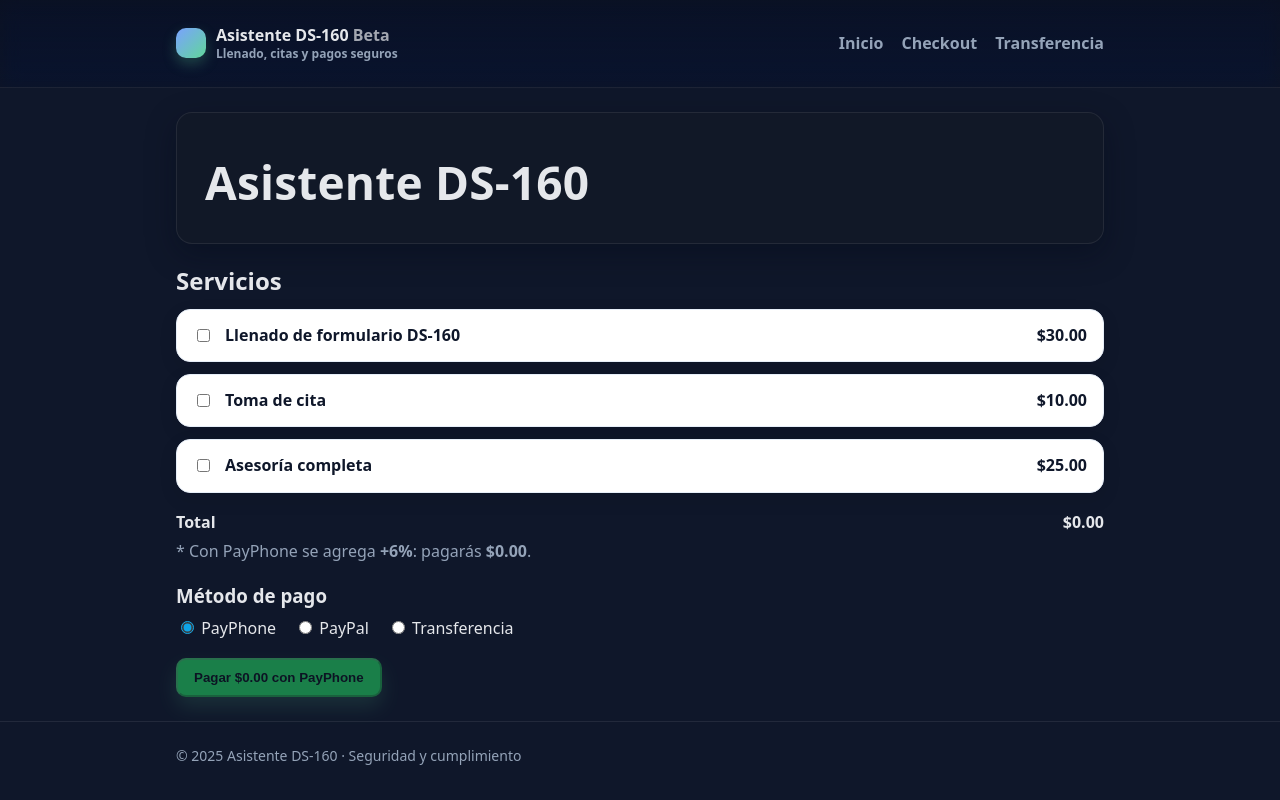
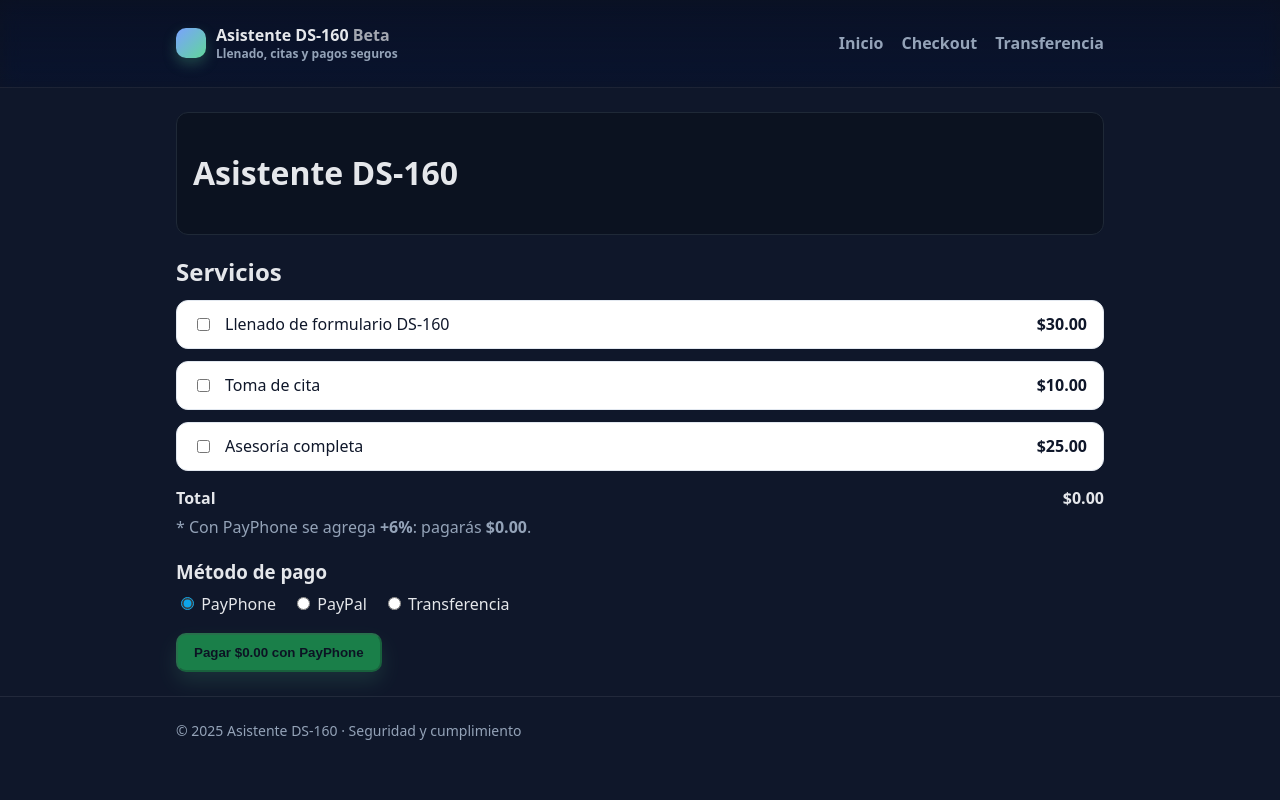
Before and after one commit to robertotitus86/ds160-app, a Next.js app: page /checkout in a window 1280 px wide. Built offline with nearby package versions, Linux system fonts and the light colour scheme; no server answers.

Commit message:
Update page.jsx

```diff
--- a/src/app/checkout/page.jsx
+++ b/src/app/checkout/page.jsx
@@ -1,14 +1,21 @@
 "use client";
 
 import { useMemo, useState } from "react";
-import PayPalButton from "./PayPalButton";
 import Link from "next/link";
+// Si tienes PayPal activo, descomenta la siguiente línea y asegúrate de tener el componente:
+// import PayPalButton from "./PayPalButton";
 
 const SERVICES = [
   { id: "fill",  name: "Llenado de formulario DS-160", price: 30 },
   { id: "appt",  name: "Toma de cita",                   price: 10 },
   { id: "full",  name: "Asesoría completa",              price: 25 },
 ];
+
+// Lee tu endpoint y si el frontend debe sumar +6%
+const PAYPHONE_ENDPOINT =
+  process.env.NEXT_PUBLIC_PAYPHONE_ENDPOINT || "/api/payphone/link";
+const ADD_6PCT =
+  String(process.env.NEXT_PUBLIC_PAYPHONE_ADD_6PCT || "true") === "true";
 
 export default function CheckoutDS160() {
   const [selected, setSelected] = useState([]);
@@ -18,41 +25,61 @@
     () => selected.reduce((acc, id) => acc + (SERVICES.find(x => x.id === id)?.price || 0), 0),
     [selected]
   );
-  const total = useMemo(() => (method === "payphone" ? +(subtotal * 1.06).toFixed(2) : subtotal), [subtotal, method]);
+
+  const totalUi = useMemo(
+    () => ADD_6PCT && method === "payphone" ? +(subtotal * 1.06).toFixed(2) : subtotal,
+    [subtotal, method]
+  );
 
   const toggle = (id) =>
-    setSelected(p => p.includes(id) ? p.filter(x => x !== id) : [...p, id]);
+    setSelected(prev => prev.includes(id) ? prev.filter(x => x !== id) : [...prev, id]);
 
+  // ADAPTA los nombres del body y de la respuesta a TU API si difieren
   const payWithPayPhone = async () => {
     if (subtotal <= 0) return alert("Selecciona al menos un servicio.");
-    const r = await fetch("/api/payphone/link", {
-      method: "POST", headers: { "Content-Type": "application/json" },
-      body: JSON.stringify({ baseAmountUsd: subtotal }),
+
+    const montoAEnviar = ADD_6PCT ? totalUi : subtotal; // evita doble +6% si tu backend ya lo hace
+    const body = {
+      // ⬇️ CAMBIA el nombre del campo al que espera tu backend:
+      baseAmountUsd: montoAEnviar
+      // p.ej. usa "amountUsd" o "total" si así lo definiste en tu API
+    };
+
+    const r = await fetch(PAYPHONE_ENDPOINT, {
+      method: "POST",
+      headers: { "Content-Type": "application/json" },
+      body: JSON.stringify(body),
     });
-    const data = await r.json();
-    if (data?.link) window.location.href = data.link;
+
+    let data;
+    try { data = await r.json(); } catch { data = null; }
+
+    // ⬇️ CAMBIA la propiedad que retorna tu backend con el link de pago:
+    const link = data?.paymentUrl || data?.link || data?.url;
+
+    if (link) window.location.href = link;
     else alert(data?.error || "No se pudo crear el Link PayPhone");
   };
 
   return (
-    <>
-      <div className="panel hero" style={{marginBottom:16}}>
-        <h1 className="h1" style={{marginBottom:0}}>Asistente DS-160</h1>
+    <div>
+      <div className="card" style={{marginBottom:16}}>
+        <h1 className="text-3xl" style={{fontWeight:900}}>Asistente DS-160</h1>
       </div>
 
       {/* Servicios */}
-      <section className="section">
+      <section style={{marginBottom:16}}>
         <h2 style={{fontWeight:900, marginBottom:10}}>Servicios</h2>
         <div style={{display:"grid", gap:12}}>
           {SERVICES.map(s => {
             const checked = selected.includes(s.id);
             return (
-              <label key={s.id} className="card item">
-                <span className="left">
+              <label key={s.id} className="item-card">
+                <span style={{display:"flex", alignItems:"center", gap:12}}>
                   <input type="checkbox" checked={checked} onChange={() => toggle(s.id)} />
                   {s.name}
                 </span>
-                <span className="price">${s.price.toFixed(2)}</span>
+                <strong>${s.price.toFixed(2)}</strong>
               </label>
             );
           })}
@@ -60,46 +87,49 @@
       </section>
 
       {/* Totales */}
-      <section className="section">
+      <section style={{marginBottom:16}}>
         <div className="row" style={{fontWeight:900}}>
           <span>Total</span>
           <span>${subtotal.toFixed(2)}</span>
         </div>
-        {method === "payphone" && (
+        {method === "payphone" && ADD_6PCT && (
           <p className="muted" style={{marginTop:6}}>
-            * Con PayPhone se agrega <b>+6%</b>: pagarás <b>${total.toFixed(2)}</b>.
+            * Con PayPhone se agrega <b>+6%</b>: pagarás <b>${totalUi.toFixed(2)}</b>.
           </p>
         )}
       </section>
 
-      {/* Método */}
-      <section className="section">
+      {/* Método de pago */}
+      <section style={{marginBottom:16}}>
         <h3 style={{fontWeight:900, marginBottom:8}}>Método de pago</h3>
-        <div style={{display:"flex", gap:18, alignItems:"center", flexWrap:"wrap"}}>
+        <div style={{display:"flex", gap:16, alignItems:"center", flexWrap:"wrap"}}>
           <label><input type="radio" name="m" checked={method==="payphone"} onChange={()=>setMethod("payphone")} /> PayPhone</label>
           <label><input type="radio" name="m" checked={method==="paypal"}   onChange={()=>setMethod("paypal")} /> PayPal</label>
           <label><input type="radio" name="m" checked={method==="transfer"} onChange={()=>setMethod("transfer")} /> Transferencia</label>
         </div>
       </section>
 
-      {/* Acción */}
+      {/* Acción según método */}
       {method === "paypal" ? (
-        <div className="section">
-          <p className="muted" style={{marginBottom:8}}>Pagarás <b>${subtotal.toFixed(2)}</b> con PayPal.</p>
+        <div>
+          <p className="muted" style={{marginBottom:8}}>
+            Pagarás <b>${subtotal.toFixed(2)}</b> con PayPal.
+          </p>
+          {/* Descomenta si tienes PayPal listo:
           <PayPalButton amountUsd={subtotal} />
+          */}
+          <p className="muted">PayPal no está configurado en este entorno.</p>
         </div>
       ) : method === "transfer" ? (
-        <div className="section">
+        <div>
           <p className="muted" style={{marginBottom:8}}>Te enviaremos a la página con instrucciones.</p>
           <Link href="/transferencia" className="btn btn-ghost">Ir a Transferencia</Link>
         </div>
       ) : (
-        <div className="section">
-          <button onClick={payWithPayPhone} disabled={subtotal<=0} className="btn btn-primary">
-            {`Pagar $${total.toFixed(2)} con PayPhone`}
-          </button>
-        </div>
+        <button onClick={payWithPayPhone} disabled={subtotal<=0} className="btn btn-primary">
+          {`Pagar $${totalUi.toFixed(2)} con PayPhone`}
+        </button>
       )}
-    </>
+    </div>
   );
 }
```
